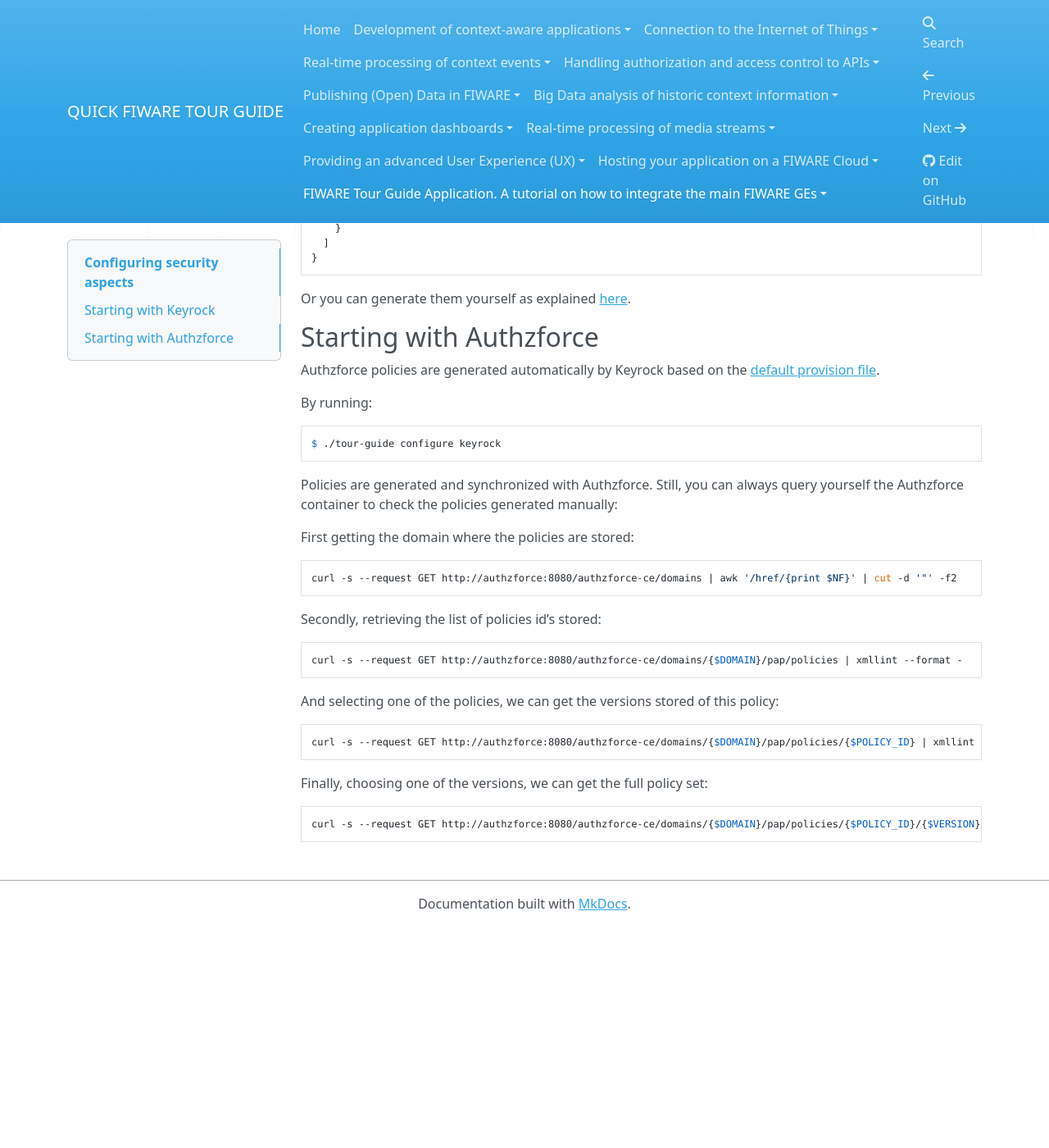
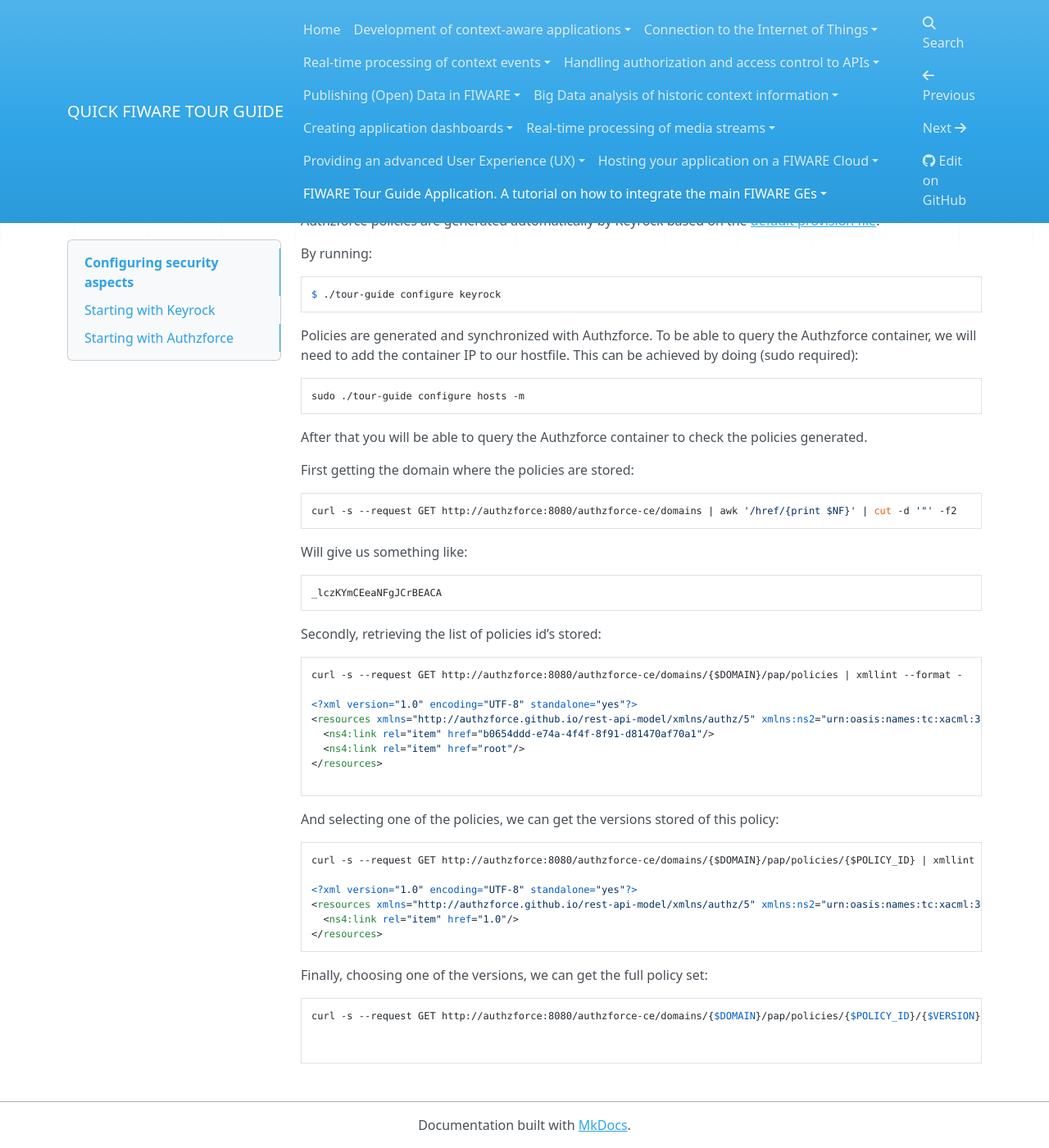
Before and after one commit to FIWARE-Ops/docs.TourGuide, an MkDocs documentation site: the page built from doc/fiware-tour-guide-application-a-tutorial-on-how-to-integrate-the-main-fiware-ges/configuring-security-aspects.md, in a window 1280 px wide and 1400 px high, scrolled down 9891 px. Shown: the whole window at 82% size. Built offline with MkDocs 1.6.1, drawn with Linux system fonts in a browser that asks for light colours; nearby versions of some CDN libraries; comment, search, counter and statistics services are not loaded; old or Windows-style settings are respelled for this version of MkDocs; before the commit the page ends 11021 px from its top, so only the background shows below that; some of the changed text lies outside the part shown.

Commit message:
Add changes requested in the review process

````diff
--- a/doc/fiware-tour-guide-application-a-tutorial-on-how-to-integrate-the-main-fiware-ges/configuring-security-aspects.md
+++ b/doc/fiware-tour-guide-application-a-tutorial-on-how-to-integrate-the-main-fiware-ges/configuring-security-aspects.md
@@ -2,14 +2,16 @@
 
 ## Starting with Keyrock
 
-For testing purposes, we've generated a set of users, organizations, apps, roles and permissions to be loaded automatically in Keyrock. To load them, we just need to run the following:
+[Keyrock](https://github.com/ging/fi-ware-idm) is a Generic Enabler integrated in the Tour Guide Application, aware of the user profile management, authorization and authentication among others.
+
+For testing purposes, we have generated a set of users, organizations, apps, roles and permissions to be loaded automatically in Keyrock. To load them, we just need to run the following:
 
 ```
 $ ./tour-guide configure keyrock
 ```
-This will load all the information in Keyrock, and automatically sync with Authzforce.
+This will load all the information in Keyrock, and automatically sync with [Authzforce](http://authzforce-ce-fiware.readthedocs.io/en/latest/), the Generic Enabler aware of storing the XACML policies.
 
-Once the information is loaded, we will need to get the Oauth credentials from Keyrock and add them to the Tour Guide configuration by doing:
+Once the information is loaded, we will need to get the Oauth credentials from Keyrock and add them to the Tour Guide Application configuration by doing:
 
 ```
 $ ./tour-guide configure oauth
@@ -497,26 +484,51 @@ By running:
 $ ./tour-guide configure keyrock
 ```
 
-Policies are generated and synchronized with Authzforce. Still, you can always query yourself the Authzforce container to check the policies generated manually:
+Policies are generated and synchronized with Authzforce. To be able to query the Authzforce container, we will need to add the container IP to our hostfile. This can be achieved by doing (sudo required):
 
+```
+sudo ./tour-guide configure hosts -m
+```
+
+After that you will be able to query the Authzforce container to check the policies generated.
 
 First getting the domain where the policies are stored:
 ```
 curl -s --request GET http://authzforce:8080/authzforce-ce/domains | awk '/href/{print $NF}' | cut -d '"' -f2
 ```
 
+Will give us something like:
+
+```
+_lczKYmCEeaNFgJCrBEACA
+```
+
 Secondly, retrieving the list of policies id’s stored:
 ```
 curl -s --request GET http://authzforce:8080/authzforce-ce/domains/{$DOMAIN}/pap/policies | xmllint --format -
+
+<?xml version="1.0" encoding="UTF-8" standalone="yes"?>
+<resources xmlns="http://authzforce.github.io/rest-api-model/xmlns/authz/5" xmlns:ns2="urn:oasis:names:tc:xacml:3.0:core:schema:wd-17" xmlns:ns3="http://authzforce.github.io/core/xmlns/pdp/3.6" xmlns:ns4="http://www.w3.org/2005/Atom" xmlns:ns5="http://authzforce.github.io/pap-dao-flat-file/xmlns/properties/3.6">
+  <ns4:link rel="item" href="b0654ddd-e74a-4f4f-8f91-d81470af70a1"/>
+  <ns4:link rel="item" href="root"/>
+</resources>
+
 ```
 
 And selecting one of the policies, we can get the versions stored of this policy:
 
 ```
 curl -s --request GET http://authzforce:8080/authzforce-ce/domains/{$DOMAIN}/pap/policies/{$POLICY_ID} | xmllint --format -
+
+<?xml version="1.0" encoding="UTF-8" standalone="yes"?>
+<resources xmlns="http://authzforce.github.io/rest-api-model/xmlns/authz/5" xmlns:ns2="urn:oasis:names:tc:xacml:3.0:core:schema:wd-17" xmlns:ns3="http://authzforce.github.io/core/xmlns/pdp/3.6" xmlns:ns4="http://www.w3.org/2005/Atom" xmlns:ns5="http://authzforce.github.io/pap-dao-flat-file/xmlns/properties/3.6">
+  <ns4:link rel="item" href="1.0"/>
+</resources>
 ```
 
 Finally, choosing one of the versions, we can get the full policy set:
 ```
 curl -s --request GET http://authzforce:8080/authzforce-ce/domains/{$DOMAIN}/pap/policies/{$POLICY_ID}/{$VERSION} | xmllint --format -
+
+
 ```
````
Also changed, not shown: other parts of doc/fiware-tour-guide-application-a-tutorial-on-how-to-integrate-the-main-fiware-ges/configuring-security-aspects.md (+5 -20 lines).
